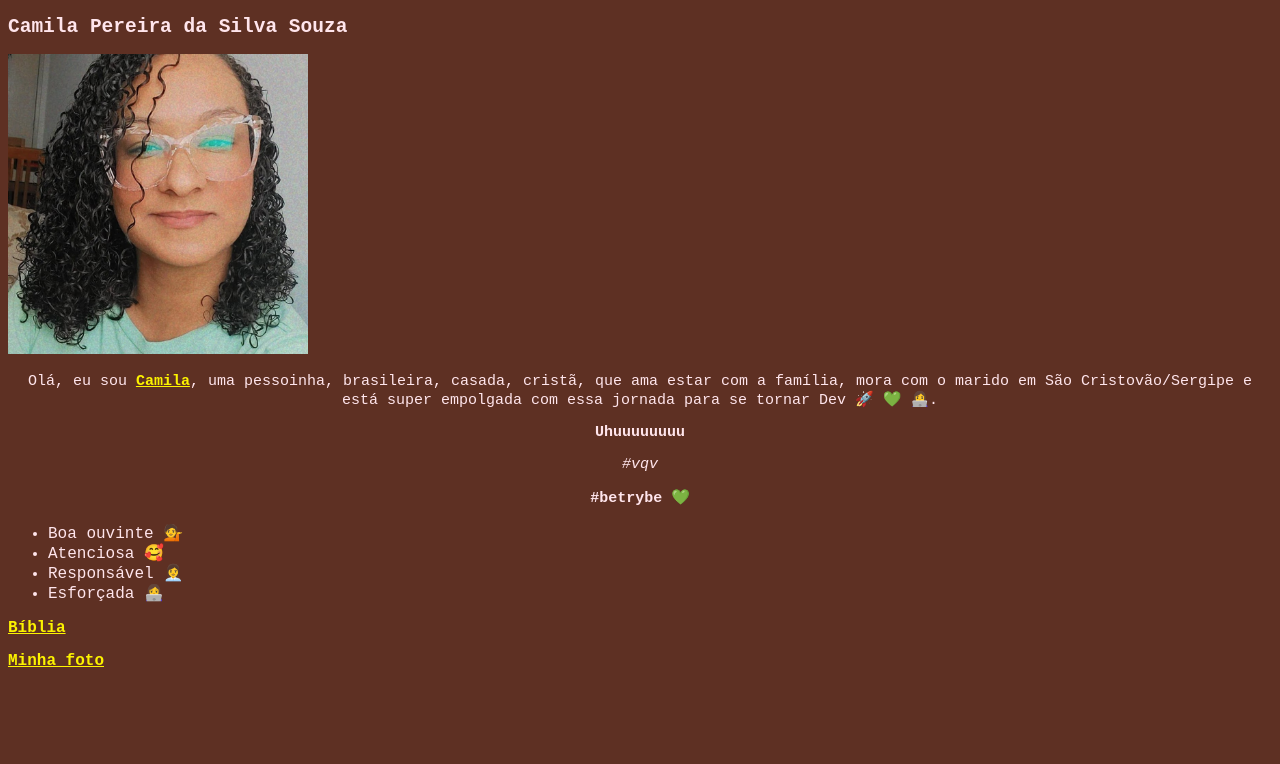
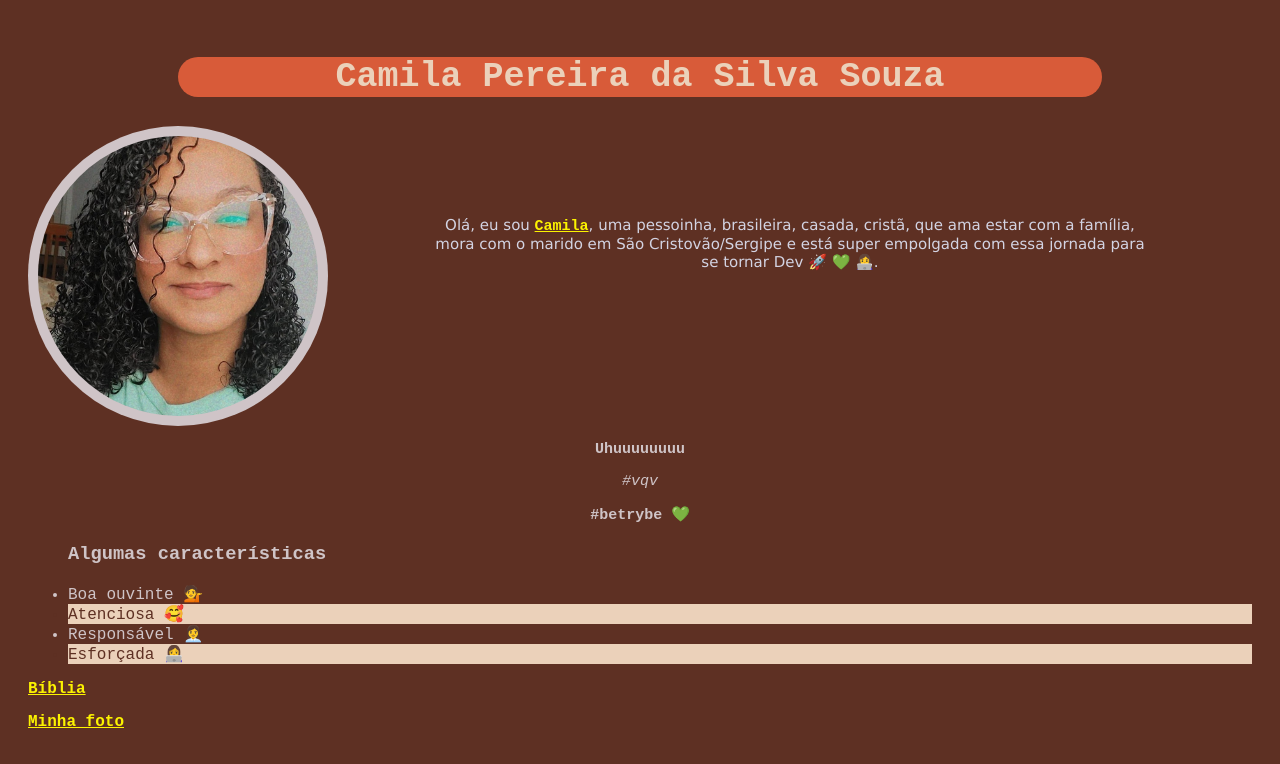
Before and after one commit to Milinhaps27/milinhaps27.github.io, a plain HTML site: page Meu-portfolio.html in a window 1280 px wide. Drawn offline with Linux system fonts and the light colour scheme.

Commit message:
Atualiza portfolio

```diff
--- a/Meu-portfolio.html
+++ b/Meu-portfolio.html
@@ -10,26 +10,29 @@
   <body>
 
     <div>
-      <h2>Camila Pereira da Silva Souza</h2>
+      <h2 id="nome">Camila Pereira da Silva Souza</h2>
     </div>
 
-    <div>
-      <img id="foto" src="Mila_foto.jpeg" width="300 px" alt="Foto de Camila" />
-    </div>
+    <div class="image-contener">
+      <img id="foto" src="Mila_foto.jpeg" width="280 px" alt="Foto de Camila" />
 
-    <p>
+
+
+    <p id="descricao">
       Olá, eu sou <a href="#eu">Camila</a>, uma pessoinha, brasileira, casada,
       cristã, que ama estar com a família, mora com o marido em São
       Cristovão/Sergipe e está super empolgada com essa jornada para se tornar
       Dev 🚀 💚 👩‍💻.
     </p>
 
+  </div>
+
     <p><strong> Uhuuuuuuuu</strong></p>
     <p><em>#vqv</em></p>
     <p><strong>#betrybe 💚 </strong></p>
 
     <ul>
-
+<h3>Algumas características</h3>
       <li id="eu">Boa ouvinte 💁</li>
       <li>Atenciosa 🥰</li>
       <li>Responsável 👩‍💼</li>
@@ -39,6 +42,6 @@
 
     <a href="https://www.bible.com/pt/">Bíblia</a><br /><br />
 
-    <a href="#foto"> Minha foto</a> <br /><br />
+    <a href="#foto"> Minha foto</a> <br /><br>
   </body>
 </html>
--- a/style.css
+++ b/style.css
@@ -1,24 +1,3 @@
-<<<<<<< HEAD
-#descrição div p {
-    display: block;
- width: 10px;
- color: brown;
-}
-
-#foto {
-    display: inline-block;
-}
-=======
-h2 {
-    font-family: monospace;
-    font-size: 30px;
-    background-color: #bf4342;
-    text-align: center;
-    border-radius: 15px;
-    padding-bottom: 0%;
-    color: #fcf300;
-  }
-
 p {
   font-size: 15px;
   text-align: center;
@@ -26,30 +5,51 @@ h2 {
 
 body {
   background-color: #5e3023;
-    color: #ffe5ec;
+  color: #cfc4c7;
   font-family: monospace;
+ padding: 20px;
 }
 
-  .pinture {
-    border-radius: 100%;
-    display: block; /*Altera o modo de mostrar o conteúdo para um bloco*/
-    width: 80%; /*define que este bloco tenha tamanho de 40% do tamanho total horizontal da página*/
-    margin-left: auto; /*define a margem a esquerda o que sobrou do tamanho total horizondal*/
-    margin-right: auto; /*define a margem a direita o que sobrou do tamanho total horizondal*/
+#foto {
+  border-radius: 50%;
+  float: left;
+padding: 10px ;
+background-color: #cfc4c7;
 }
 
 a {
   color: #fcf300;
   font-weight: bold;
-    font-family: 'Courier New', Courier, monospace;
+  font-family: "Courier New", Courier, monospace;
 }
 
 ul {
   font-size: large;
-
 }
 
-  .tamanho{
-    width: 40%; /*define que este bloco tenha tamanho de 40% do tamanho total horizontal da página*/
+#descricao {
+  color: #d3d3e2;
+  font-family: Verdana, Geneva, Tahoma, sans-serif;
+  position: absolute;
+  padding: 75px 100px 25px 400px;
 }
->>>>>>> 034133689db8791a60d22f67547ba5f80b7c2e3a
+
+h2 {
+  color: #ebd1ba;
+  text-align: center;
+  font-size: 35px;
+  background-color: #d85b39;
+  border-radius: 100px;
+  margin-left: 150px;
+  margin-right: 150px;
+}
+
+.image-contener {
+  height: 300px;
+  position: relative;
+}
+
+ul li:nth-child(odd) {
+  background-color: #ebd1ba;
+  color: #5e3023;
+}
```
Lines whose indentation alone changed are shown as unchanged.
